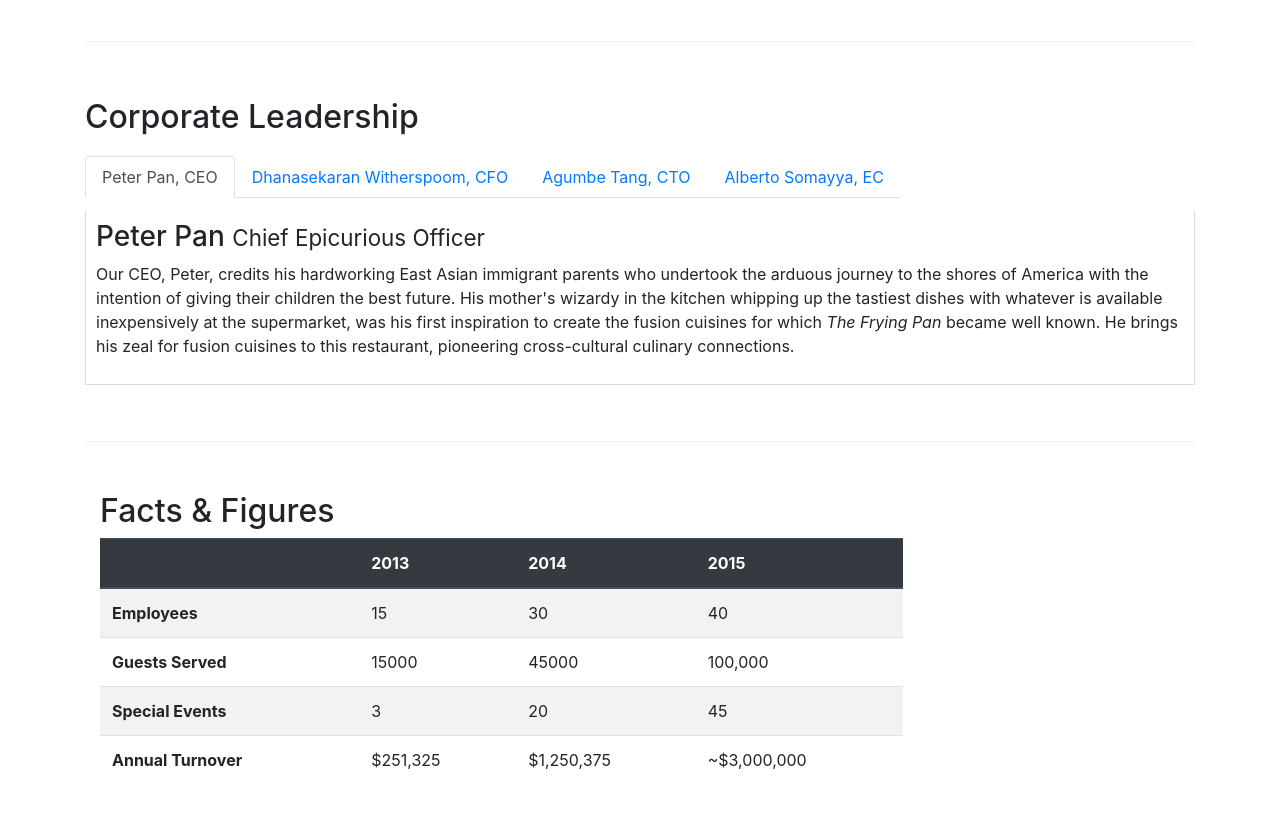
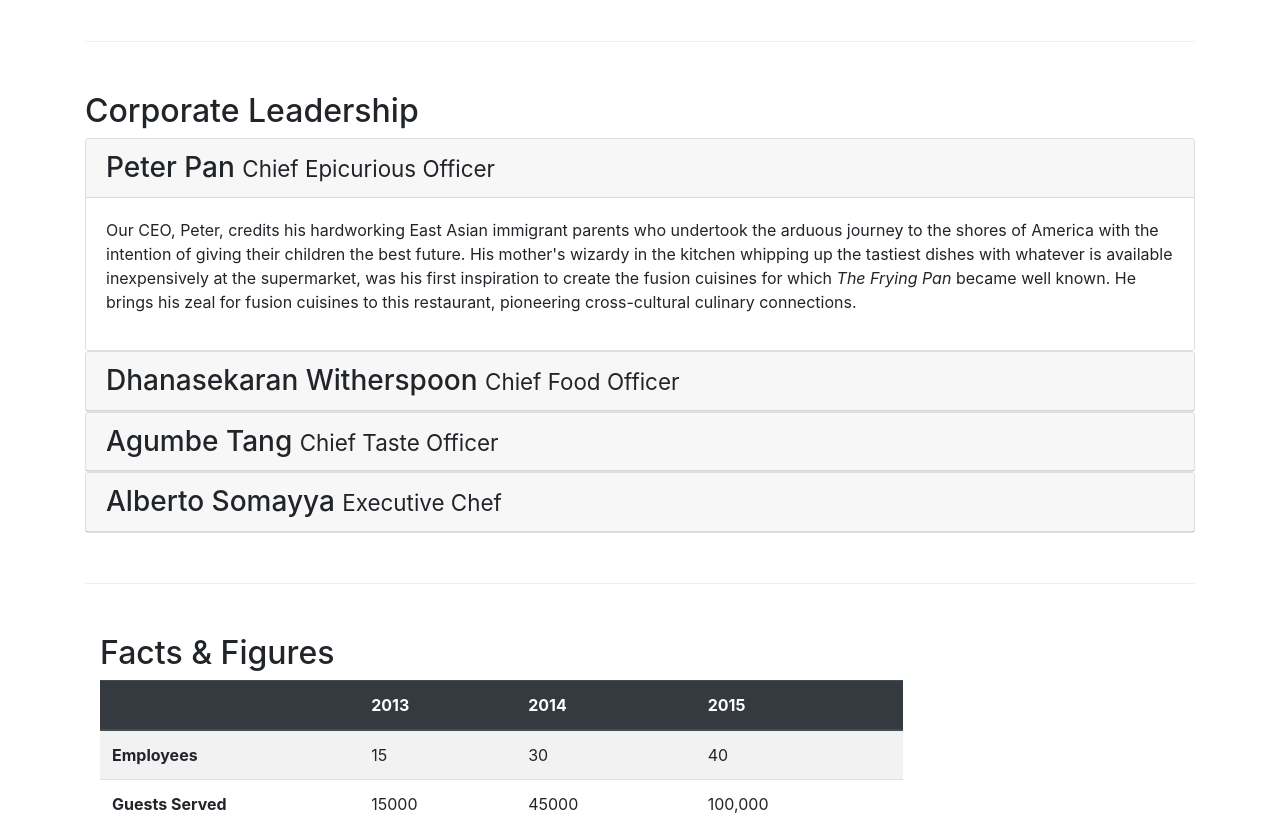
Before and after one commit to syedmuhammadhusain/Bootstrap-4-Project, a website: page aboutus.html in a window 1280 px wide. Shown: the part 900-1726 px from the top of the page. Drawn offline with nearby package versions, Linux system fonts and the light colour scheme.

Commit message:
Accordion

```diff
--- a/aboutus.html
+++ b/aboutus.html
@@ -99,45 +99,47 @@
 
         <div class="row row-content align-items-center">
                 <h2>Corporate Leadership</h2>
-                <ul class="nav nav-tabs">
-                    <li class="nav-item">
-                        <a class="nav-link active" href="#peter" role="tab" data-toggle="tab">Peter Pan, CEO</a>
-                    </li>
-                    <li class="nav-item">
-                        <a class="nav-link" href="#danny" role="tab" data-toggle="tab">Dhanasekaran Witherspoom, CFO</a>
-                    </li>
-                    <li class="nav-item">
-                        <a class="nav-link" href="#agumbe" role="tab" data-toggle="tab">Agumbe Tang, CTO</a>
-                    </li>
-                    <li class="nav-item">
-                        <a class="nav-link" href="#alberto" role="tab" data-toggle="tab">Alberto Somayya, EC</a>
-                    </li>
-                </ul>
-                <div class="tab-content">
-                    <div role="tabpanel" class="tab-pane fade show active" id="peter">
-                        <h3>Peter Pan <small>Chief Epicurious Officer</small></h3>
-                        <p class="d-none d-sm-block">Our CEO, Peter, credits his hardworking East Asian immigrant parents who undertook the arduous journey to the shores of America with the intention of giving their children the best future. His mother's wizardy in the kitchen whipping up the tastiest dishes with whatever is available inexpensively at the supermarket, was his first inspiration to create the fusion cuisines for which <em>The Frying Pan</em> became well known. He brings his zeal for fusion cuisines to this restaurant, pioneering cross-cultural culinary connections.</p>
-                    </div>
-
-                    <div role="tabpanel" class="tab-pane fade" id="danny">
-                        <h3>Dhanasekaran Witherspoon <small>Chief Food Officer</small></h3>
-                        <p class="d-none d-sm-block">Our CFO, Danny, as he is affectionately referred to by his colleagues, comes from a long established family tradition in farming and produce. His experiences growing up on a farm in the Australian outback gave him great appreciation for varieties of food sources. As he puts it in his own words, <em>Everything that runs, wins, and everything that stays, pays!</em></p>
-
-                    </div>
-                    <div role="tabpanel" class="tab-pane fade" id="agumbe">
-                        <h3>Agumbe Tang <small>Chief Taste Officer</small></h3>
-                        <p class="d-none d-sm-block">Blessed with the most discerning gustatory sense, Agumbe, our CTO, personally ensures that every dish that we serve meets his exacting tastes. Our chefs dread the tongue lashing that ensues if their dish does not meet his exacting standards. He lives by his motto, <em>You click only if you survive my lick.</em></p>
-
-                    </div>
-                    <div role="tabpanel" class="tab-pane fade" id="alberto">
-                        <h3>Alberto Somayya <small>Executive Chef</small></h3>
-                        <p class="d-none d-sm-block">Award winning three-star Michelin chef with wide International experience having worked closely with whos-who in the culinary world, he specializes in creating mouthwatering Indo-Italian fusion experiences. He says, <em>Put together the cuisines from the two craziest cultures, and you get a winning hit! Amma Mia!</em></p>
-
+                <div id="accordion">
+                    <div class="card">
+                        <div class="card-header" role="tab" id="peterhead">
+                            <h3 class="mb-0"> <a data-toggle="collapse" data-target="#peter">Peter Pan <small>Chief Epicurious Officer</small></a></h3></div>
+                            <div class="collapse show" id="peter" data-parent="#accordion">
+                            <div class="card-body">
+                            <p class="d-none d-sm-block">Our CEO, Peter, credits his hardworking East Asian immigrant parents who undertook the arduous journey to the shores of America with the intention of giving their children the best future. His mother's wizardy in the kitchen whipping up the tastiest dishes with whatever is available inexpensively at the supermarket, was his first inspiration to create the fusion cuisines for which <em>The Frying Pan</em> became well known. He brings his zeal for fusion cuisines to this restaurant, pioneering cross-cultural culinary connections.</p>
+                            </div>
+                        </div>
                     </div>
 
 
+                    <div class="card">
+                        <div class="card-header" role="tab" id="dannyhead">
+                            <h3 class="mb-0"> <a data-toggle="collapse" data-target="#danny">Dhanasekaran Witherspoon <small>Chief Food Officer</small></a></h3></div>
+                                <div class="collapse" id="danny" data-parent="#accordion">
+                                    <div class="card-body">
+                                <p class="d-none d-sm-block">Our CFO, Danny, as he is affectionately referred to by his colleagues, comes from a long established family tradition in farming and produce. His experiences growing up on a farm in the Australian outback gave him great appreciation for varieties of food sources. As he puts it in his own words, <em>Everything that runs, wins, and everything that stays, pays!</em></p>
+                       </div>
+                    </div>
                 </div>
+                    <div class="card">
+                        <div class="card-header" role="tab" id="agumbehead">
+                            <h3 class="mb-0"> <a data-toggle="collapse" data-target="#agumbe">Agumbe Tang <small>Chief Taste Officer</small></a></h3></div>
+                            <div class="collapse" id="agumbe" data-parent="#accordion">
+                            <div class="card-body">
+                            <p class="d-none d-sm-block">Blessed with the most discerning gustatory sense, Agumbe, our CTO, personally ensures that every dish that we serve meets his exacting tastes. Our chefs dread the tongue lashing that ensues if their dish does not meet his exacting standards. He lives by his motto, <em>You click only if you survive my lick.</em></p>
+                        </div>
+                    </div>
+                    </div>
 
+                    <div class="card">
+                        <div class="card-header" role="tab" id="albertohead">
+                            <h3 class="mb-0"> <a data-toggle="collapse" data-target="#alberto">Alberto Somayya <small>Executive Chef</small></a></h3></div>
+                            <div class="collapse" id="alberto" data-parent="#accordion">
+                            <div class="card-body">
+                            <p class="d-none d-sm-block">Award winning three-star Michelin chef with wide International experience having worked closely with whos-who in the culinary world, he specializes in creating mouthwatering Indo-Italian fusion experiences. He says, <em>Put together the cuisines from the two craziest cultures, and you get a winning hit! Amma Mia!</em></p>
+                        </div>
+                    </div>
+                    </div>
+                </div>
 
             </div>
        <div class="row row-content">
@@ -227,7 +229,9 @@
            </div>
         </div>
     </footer>
-
+<script	src="node_modules/jquery/dist/jquery.min.js"></script>
+<script	src="node_modules/tether/dist/js/tether.min.js"></script>
+<script	src="node_modules/bootstrap/dist/js/bootstrap.min.js"></script>
 </body>
 
 </html>
```
